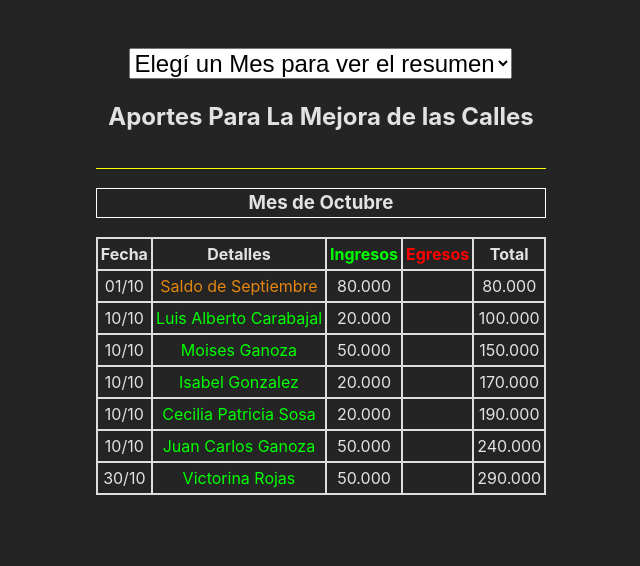
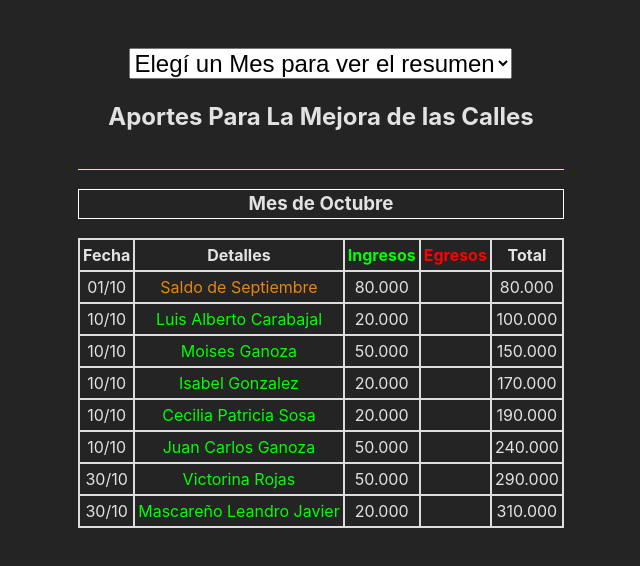
Before and after one commit to Dynezel/mejoras-calles-externas, a React (Vite) app: page /octubre in a window 1280 px wide. Shown: the top 566 px of the page, without its empty margins (319-959 px from the left). Built offline with nearby package versions, Linux system fonts and the light colour scheme.

Commit message:
Add files via upload

```diff
--- a/src/Components/Octubre.jsx
+++ b/src/Components/Octubre.jsx
@@ -64,6 +64,13 @@ export default function Octubre() {
                         <td></td>
                         <td>290.000</td>
                     </tr>
+                    <tr>
+                        <td>30/10</td>
+                        <td className="ingresos">Mascareño Leandro Javier</td>
+                        <td>20.000</td>
+                        <td></td>
+                        <td>310.000</td>
+                    </tr>
                     {/* <tr>
                         <td>30/10</td>
                         <td className="total">Saldo Final Julio</td>
```
